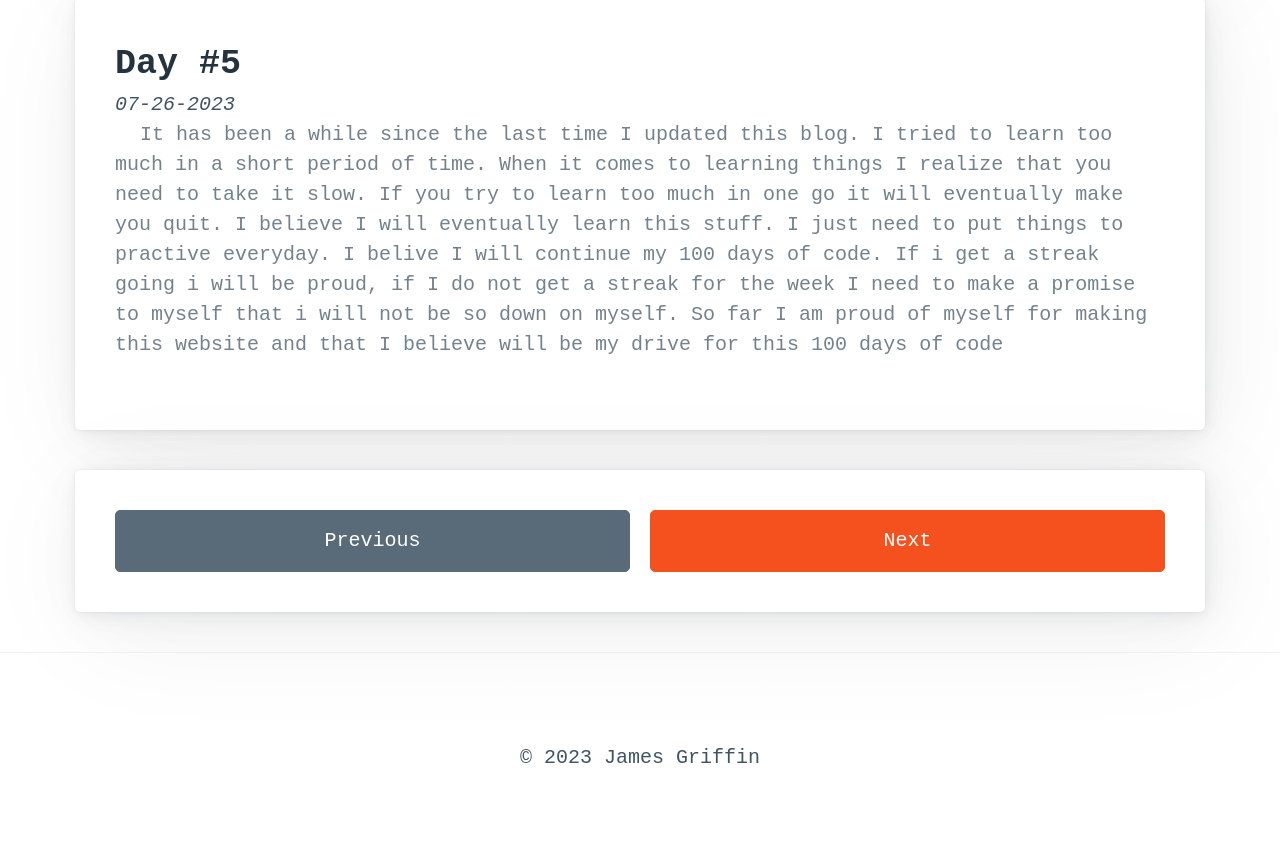
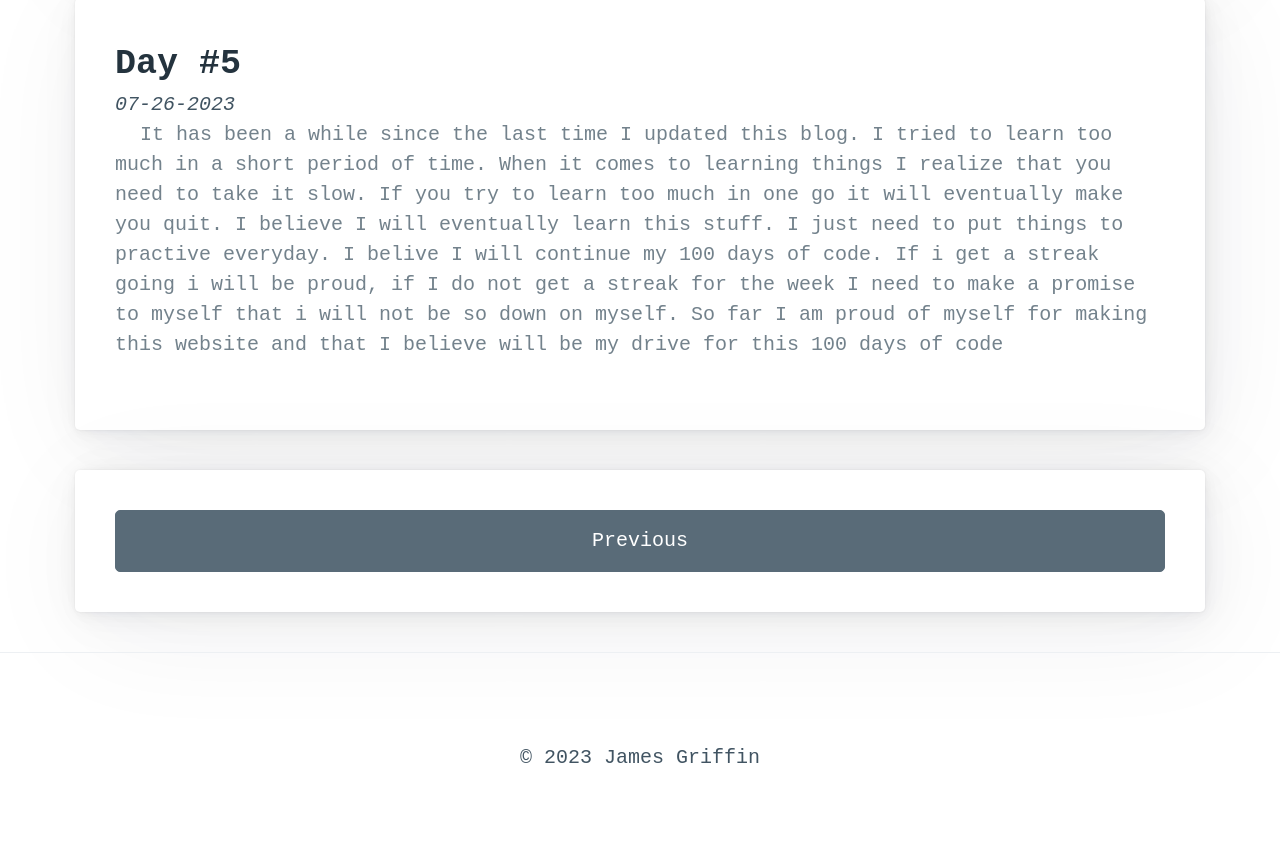
Before and after one commit to fex123griffin/newPortfolio, a website: page blog2.html in a window 1280 px wide. Shown: the part 685-1538 px from the top of the page. Drawn offline with nearby package versions, Linux system fonts and the light colour scheme.

Commit message:
update blog buttons

```diff
--- a/blog2.html
+++ b/blog2.html
@@ -45,7 +45,8 @@
             <div class="grid">
                 <!--<div role="button" class="contrast">Previous</div>-->
                 <div role="button" class="secondary" onclick="window.location.href='./blog.html';">Previous</div>
-                <div role="button">Next</div>
+                <!--Add div below when 4 blogging sections are on this page-->
+                <!--<div role="button">Next</div>-->
 
             </div>
         </article>
```
